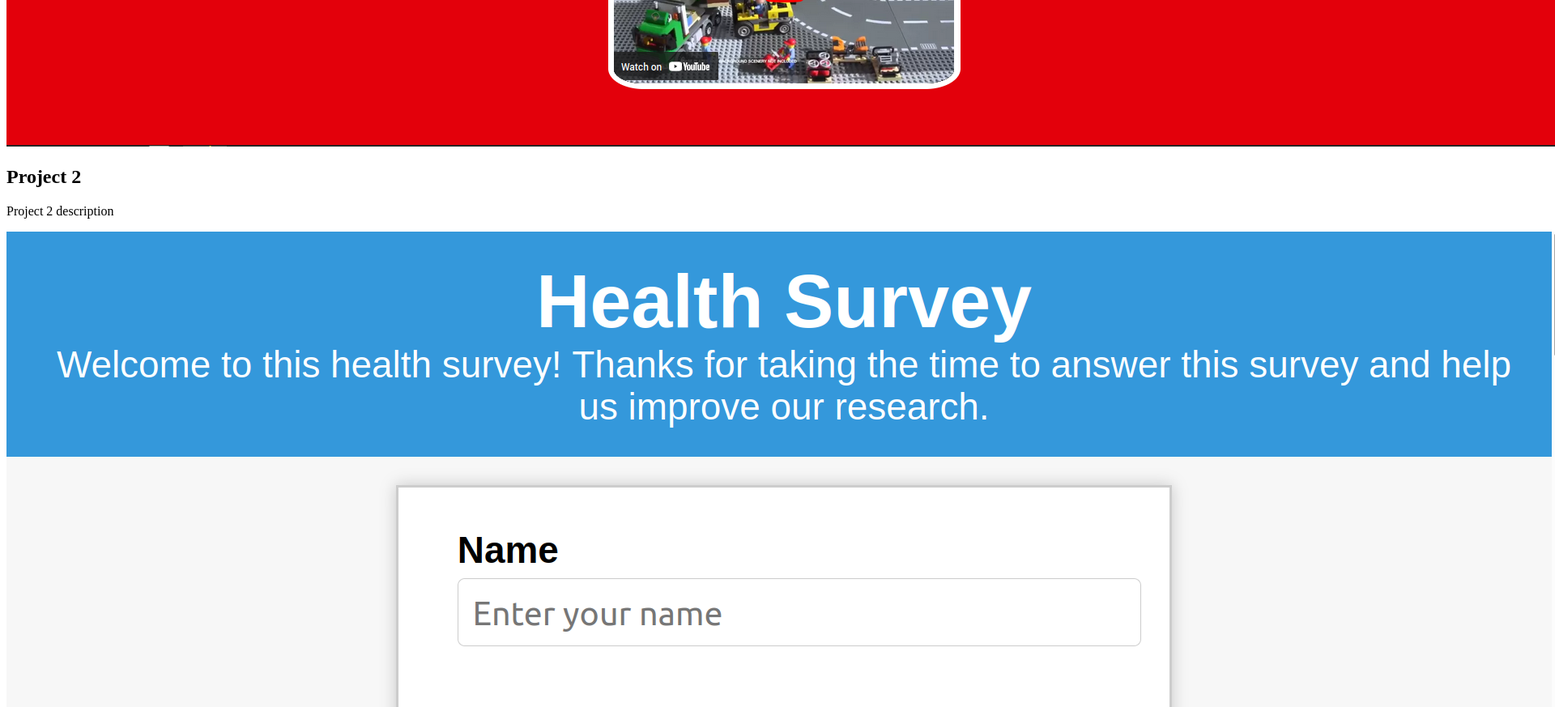
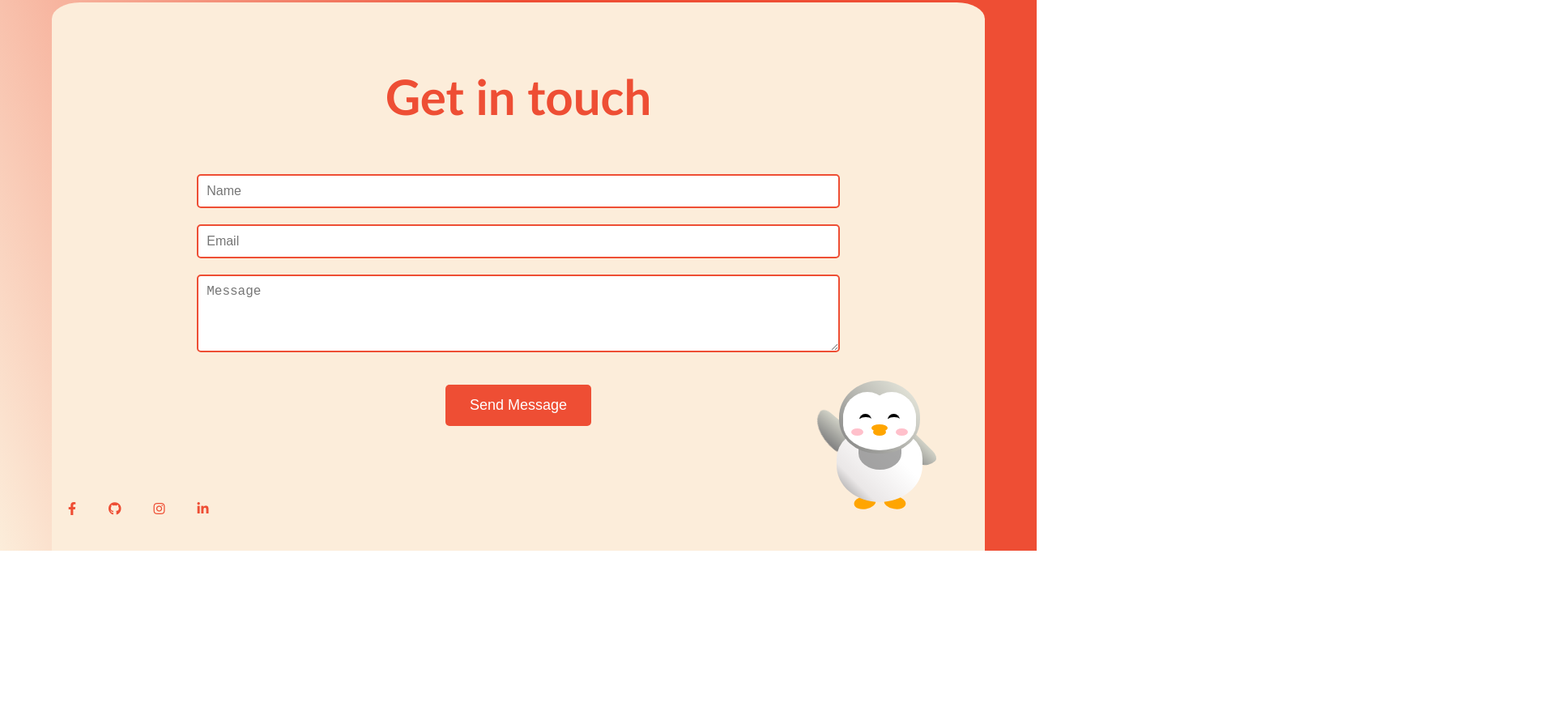
Before and after one commit to youssefnoob003/HTML, a plain HTML site: page portefolio/index.html in a window 1280 px wide. Shown: the part 1927-2800 px from the top of the page at 81% size, 1920 px wide, since content can reach past the window. After the commit the page ends 2607 px from the top, so only its background shows below. Drawn offline with Linux system fonts and the light colour scheme.

Commit message:
portefolio

```diff
--- a/portefolio/index.html
+++ b/portefolio/index.html
@@ -3,14 +3,16 @@
 
 <head>
     <link rel="stylesheet" href="styles.css">
+
+    <link rel="stylesheet" href="https://use.fontawesome.com/releases/v5.8.2/css/all.css" />
     <meta charset="UTF-8">
     <meta name="viewport" content="width=device-width, initial-scale=1.0">
     <title>Portefolio</title>
 </head>
 <nav id="navbar" class="navbar">
     <ul>
-        <li><a href="#about" class="nav-element">About</a></li>
-        <li><a href="#work" class="nav-element">Work</a></li>
+        <li><a href="#welcome-section" class="nav-element">About</a></li>
+        <li><a href="#projects" class="nav-element">Work</a></li>
         <li><a href="#contact" class="nav-element">Contact</a></li>
     </ul>
 </nav>
@@ -18,51 +20,105 @@
 <body>
     <section id="welcome-section" class="welcome-section">
         <h1>Welcome, I'm Youssef</h1>
-        <p>Web Developer</p>
+        <h2>Web Developer</h2>
     </section>
     <section id="projects" class="projects">
         <h1>Here are some of my personal projects</h1>
         <div class="project-container">
             <div class="project">
-                <div class="project1-img">
-                    <img src="https://github.com/youssefnoob003/HTML/blob/master/doc_page/sample.png?raw=true" alt="Project 1">
-                </div>
-                <h2>Project 1</h2>
-                <p>Project 1 description</p>
+                <a target="_blank" href="https://youssefnoob003.github.io/HTML/doc_page/index.html">
+                    <div class="project-img">
+                        <img src="https://github.com/youssefnoob003/HTML/blob/master/doc_page/sample.png?raw=true"
+                            alt="Project 1">
+                    </div>
+                    <h2 class="project-tile">Python documentation page</h2>
+                    <p>A simple python documentation web page created using html/css</p>
+                </a>
             </div>
             <div class="project">
-                <div class="project2-img">
-                    <img src="https://github.com/youssefnoob003/HTML/blob/master/product_page/sample.png?raw=true" alt="Project 2">
-                </div>
-                <h2>Project 2</h2>
-                <p>Project 2 description</p>
+                <a href="https://youssefnoob003.github.io/HTML/product_page/index.html" target="_blank">
+                    <div class="project-img">
+                        <img src="https://github.com/youssefnoob003/HTML/blob/master/product_page/sample.png?raw=true"
+                            alt="Project 2">
+                    </div>
+                    <h2 class="project-tile">LEGO</h2>
+                    <p>A LEGO products webpage designed by myself using html/css</p>
+                </a>
             </div>
             <div class="project">
-                <div class="project3-img">
-                    <img src="https://github.com/youssefnoob003/HTML/blob/master/survey/sample.png?raw=true" alt="Project 3">
-                </div>
-                <h2>Project 3</h2>
-                <p>Project 3 description</p>
+                <a href="https://youssefnoob003.github.io/HTML/survey/index.html" target="_blank">
+                    <div class="project-img">
+                        <img src="https://github.com/youssefnoob003/HTML/blob/master/survey/sample.png?raw=true"
+                            alt="Project 3">
+                    </div>
+                    <h2 class="project-tile">Survey</h2>
+                    <p>A health survey using html/css</p>
+                </a>
             </div>
             <div class="project">
-                <div class="project4-img">
-                    <img src="https://via.placeholder.com/150" alt="Project 4">
-                </div>
-                <h2>Project 4</h2>
-                <p>Project 4 description</p>
+                <a href="https://youssefnoob003.github.io/HTML/youtube/web.html" target="_blank">
+                    <div class="project-img">
+                        <img src="https://github.com/youssefnoob003/HTML/blob/master/youtube/Screenshot%20from%202023-11-13%2017-38-20.png?raw=true"
+                            alt="Project 4">
+                    </div>
+                    <h2 class="project-tile">Youtube</h2>
+                    <p>The youtube homepage using html/css</p>
+                </a>
             </div>
-            <div class="project">
-                <div class="project5-img">
-                    <img src="https://via.placeholder.com/150" alt="Project 5">
-                </div>
-                <h2>Project 5</h2>
-                <p>Project 5 description</p>
-            </div>
-        </div>
         </div>
     </section>
     <section id="contact" class="contact">
-
+        <div class="contact-form">
+            <h1>Get in touch</h1>
+            <form action="https://formspree.io/f/xnqoqjzr" method="POST">
+                <input type="text" name="name" placeholder="Name" class="text-input">
+                <input type="email" name="email" placeholder="Email" class="text-input">
+                <textarea name="message" rows="4" placeholder="Message" class="text-input"></textarea>
+                <input type="submit" value="Send Message" class="btn btn-dark">
+            </form>
+        </div>
+        <div class="bottom-contact">
+            <div class="social-icons">
+                <a target="_blank" href="https://www.facebook.com/profile.php?id=100006839385542">
+                    <i class="fab fa-facebook-f"></i>
+                </a>
+                <a id="profile-link" target="_blank" href="https://github.com/youssefnoob003?tab=repositories">
+                    <i class="fab fa-github"></i>
+                </a>
+                <a target="_blank" href="https://www.instagram.com/y.oussef.charfeddine/">
+                    <i class="fab fa-instagram"></i>
+                </a>
+                <a target="_blank" href="https://www.linkedin.com/in/youssef-charfeddine-02a445279/">
+                    <i class="fab fa-linkedin-in"></i>
+                </a>
+            </div>
+        <a href="https://youssefnoob003.github.io/HTML/penguin/index.html" target="_blank"><div class="penguin-container">
+            <div class="penguin">
+                <div class="penguin-head">
+                    <div class="face left"></div>
+                    <div class="face right"></div>
+                    <div class="chin"></div>
+                    <div class="eye left">
+                        <div class="eye-lid"></div>
+                    </div>
+                    <div class="eye right">
+                        <div class="eye-lid"></div>
+                    </div>
+                    <div class="blush left"></div>
+                    <div class="blush right"></div>
+                    <div class="beak top"></div>
+                    <div class="beak bottom"></div>
+                </div>
+                <div class="penguin-body">
+                    <div class="arm left"></div>
+                    <div class="arm right"></div>
+                    <div class="foot left"></div>
+                    <div class="foot right"></div>
+                </div>
+            </div>
+        </div>
+    </a>
+    </div>
     </section>
 </body>
 
--- a/portefolio/styles.css
+++ b/portefolio/styles.css
@@ -0,0 +1,491 @@
+* {
+    margin: 0;
+    padding: 0;
+    box-sizing: border-box;
+    scroll-behavior: smooth;
+}
+html {
+    padding: 0;
+    margin: 0;
+}
+
+a{
+    text-decoration: none;
+}
+
+.navbar {
+    position: fixed;
+    top: 0;
+    left: 0;
+    right: 0;
+    background-color: #ee4e34;
+    border-radius: 0% 0% 5% 5%;
+    z-index: 999;
+}
+
+.navbar a {
+    color: white;
+    font-weight: bold;
+    text-decoration: none;
+    font-family: system-ui, -apple-system, BlinkMacSystemFont, 'Segoe UI', Roboto, Oxygen, Ubuntu, Cantarell, 'Open Sans', 'Helvetica Neue', sans-serif;
+}
+
+.navbar li {
+    margin: 0 5%;
+    transition: 0.5s;
+}
+.navbar li:hover {
+    transform: translate(0, 5px);
+    transition: 0.5s;
+}
+.navbar li:hover a {
+    text-decoration: underline 2px solid white;
+}
+
+.navbar ul {
+    display: flex;
+    justify-content: flex-end;
+    align-items: center;
+    list-style: none;
+    height: 80px;
+
+}
+
+body {
+    background:linear-gradient(
+        -110deg,
+        #fcedda,
+        #ee4e34 20%,
+        #ee4e34,
+        #fcedda
+    ) ;
+padding: 0;
+margin: 0;
+}
+
+.welcome-section {
+    height: 100vh;
+
+    padding-top: 30vh;
+}
+
+.welcome-section h1 {
+    font-size: 100px;
+    text-align: center;
+    width: 50%;
+    margin: auto;
+    color: #fcedda;
+    font-weight: 900;
+    font-family: 'Gill Sans', 'Gill Sans MT', Calibri, 'Trebuchet MS', sans-serif;
+}
+
+.welcome-section h2 {
+    font-size: 60px;
+    text-align: center;
+    width: 50%;
+    margin: auto;
+    color: #fcedda8b;
+    font-weight: 500;
+    font-family: sans-serif
+}
+
+.project-container {
+    display: flex;
+    flex-wrap: wrap;
+    justify-content: center;
+}
+
+.project-img {
+    padding: 0;
+}
+.projects img {
+    width: 100%;
+    object-fit: cover;
+    margin: 0;
+    border-bottom: #ee4e34 5px solid;
+}
+
+.project {
+    width: 30%;
+    min-width: 300px;
+    margin: 50px;
+    padding: 0;
+    display: flex;
+    flex-direction: column;
+    overflow: hidden;
+    background-color: #fcedda;
+    border-radius: 5%;
+    justify-content: space-between;
+    box-shadow: 0 0 10px 0 rgba(0, 0, 0, 0.4);
+    transition: 0.5s;
+}
+
+
+.projects h1 {
+    text-align: center;
+    width: 50%;
+    margin: auto;
+    color: white;
+    font-weight: 900;
+    font-family: 'Gill Sans', 'Gill Sans MT', Calibri, 'Trebuchet MS', sans-serif;
+}
+
+.projects {
+    padding: 20px;
+    padding-top: 100px;
+}
+
+.project h2 {
+    font-size: 30px;
+    text-align: center;
+    color: #ee4e34;
+    font-weight: 700;
+    font-family: 'Lucida Sans', 'Lucida Sans Regular', 'Lucida Grande', 'Lucida Sans Unicode', Geneva, Verdana, sans-serif;
+    margin: 20px;
+    margin-top: 40px;
+}
+
+.project p {
+    font-size: 15px;
+    text-align: center;
+    color: #ee4e34;
+    font-weight: 700;
+    font-family: 'Lucida Sans', 'Lucida Sans Regular', 'Lucida Grande', 'Lucida Sans Unicode', Geneva, Verdana, sans-serif;
+    margin: 20px;
+}
+
+.project:hover {
+    transform: scale(1.1);
+    transition: 0.5s;
+}
+
+.fab {
+    color: #ee4e34;
+    margin: 20px;
+}
+
+.social-icons {
+    display: flex;
+    margin-bottom: -200px;
+}
+
+.contact {
+    background-color: #fcedda;
+    border-radius: 3% 3% 0% 0%;
+    bottom: 0;
+    margin: 5%;
+    margin-bottom: 0;
+}
+
+
+
+.contact-form {
+    padding: 80px;
+}
+
+.contact h1 {
+    font-size: 60px;
+    text-align: center;
+    color: #ee4e34;
+    font-weight: 900;
+    font-family: 'Gill Sans', 'Gill Sans MT', Calibri, 'Trebuchet MS', sans-serif;
+    margin-bottom: 50px;
+}
+
+.contact-form form {
+    display: flex;
+    flex-direction: column;
+    align-items: center;
+}
+
+.text-input {
+    width: 80%;
+    margin: 10px;
+    padding: 10px;
+    border: 2px solid #ee4e34;
+    border-radius: 5px;
+    font-size: 16px;
+}
+
+.textarea-input {
+    width: 80%;
+    margin: 10px;
+    padding: 10px;
+    border: 2px solid #ee4e34;
+    border-radius: 5px;
+    font-size: 16px;
+}
+
+.btn-dark {
+    background-color: #ee4e34;
+    color: white;
+    padding: 15px 30px;
+    font-size: 18px;
+    border: none;
+    border-radius: 5px;
+    cursor: pointer;
+    transition: background-color 0.3s ease;
+    margin-top: 30px;
+}
+
+.btn-dark:hover {
+    background-color: #ff6347; /* Change to the desired hover color */
+}
+
+@media screen and (max-width: 768px) {
+    .project {
+        width: 80%;
+        margin: 50px;
+    }
+    .project h2 {
+        font-size: 20px;
+    }
+    .project p {
+        font-size: 12px;
+    }
+    .welcome-section h1 {
+        font-size: 50px;
+    }
+    .welcome-section h2 {
+        font-size: 30px;
+    }
+    .contact-form {
+        padding: 20px;
+    }
+    .contact h1 {
+        font-size: 40px;
+    }
+    .text-input {
+        width: 100%;
+    }
+    .textarea-input {
+        width: 100%;
+    }
+    .btn-dark {
+        width: 100%;
+    }
+}
+
+
+/* penguin */
+
+:root {
+    --penguin-face: white;
+    --penguin-picorna: orange;
+    --penguin-skin: gray;
+  }
+
+
+  .penguin {
+    width: 200px;
+    height: 200px;
+    margin: 30px;
+    margin-top: 75px;
+    z-index: 100000;
+    position: relative;
+    transition: transform 1s ease-in-out 0ms;
+  }
+
+  .penguin * {
+    position: absolute;
+}
+  .penguin:active {
+    transform: scale(1.5);
+    cursor: not-allowed;
+  }
+
+  .penguin-head {
+    width: 50%;
+    height: 45%;
+    background: linear-gradient(
+      45deg,
+      var(--penguin-skin),
+      rgb(239, 240, 228)
+    );
+    border-radius: 70% 70% 65% 65%;
+    top: 10%;
+    left: 25%;
+    z-index: 1;
+  }
+
+  .face {
+    width: 60%;
+    height: 70%;
+    background-color: var(--penguin-face);
+    border-radius: 70% 70% 60% 60%;
+    top: 15%;
+  }
+
+  .face.left {
+    left: 5%;
+  }
+
+  .face.right {
+    right: 5%;
+  }
+
+  .chin {
+    width: 90%;
+    height: 70%;
+    background-color: var(--penguin-face);
+    top: 25%;
+    left: 5%;
+    border-radius: 70% 70% 100% 100%;
+  }
+
+  .eye {
+    width: 15%;
+    height: 17%;
+    background-color: black;
+    top: 45%;
+    border-radius: 50%;
+  }
+
+  .eye.left {
+    left: 25%;
+  }
+
+  .eye.right {
+    right: 25%;
+  }
+
+  .eye-lid {
+    width: 150%;
+    height: 100%;
+    background-color: var(--penguin-face);
+    top: 25%;
+    left: -23%;
+    border-radius: 50%;
+  }
+
+  .blush {
+    width: 15%;
+    height: 10%;
+    background-color: pink;
+    top: 65%;
+    border-radius: 50%;
+  }
+
+  .blush.left {
+    left: 15%;
+  }
+
+  .blush.right {
+    right: 15%;
+  }
+
+  .beak {
+    height: 10%;
+    background-color: var(--penguin-picorna);
+    border-radius: 50%;
+  }
+
+  .beak.top {
+    width: 20%;
+    top: 60%;
+    left: 40%;
+  }
+
+  .beak.bottom {
+    width: 16%;
+    top: 65%;
+    left: 42%;
+  }
+
+
+  .penguin-body {
+    width: 53%;
+    height: 45%;
+    background: linear-gradient(
+      45deg,
+      rgb(134, 133, 133) 0%,
+      rgb(234, 231, 231) 25%,
+      white 67%
+    );
+    border-radius: 80% 80% 100% 100%;
+    top: 40%;
+    left: 23.5%;
+  }
+
+  .penguin-body::before {
+    content: "";
+    position: absolute;
+    width: 50%;
+    height: 45%;
+    background-color: var(--penguin-skin);
+    top: 10%;
+    left: 25%;
+    border-radius: 0% 0% 100% 100%;
+    opacity: 70%;
+  }
+
+  .arm {
+    width: 30%;
+    height: 60%;
+    background: linear-gradient(
+      90deg,
+      var(--penguin-skin),
+      rgb(209, 210, 199)
+    );
+    border-radius: 30% 30% 30% 120%;
+    z-index: -1;
+  }
+
+  .arm.left {
+    top: 35%;
+    left: 5%;
+    transform-origin: top left;
+    transform: rotate(130deg) scaleX(-1);
+    animation: 3s linear infinite wave;
+  }
+
+  .arm.right {
+    top: 0%;
+    right: -5%;
+    transform: rotate(-45deg);
+  }
+
+  @keyframes wave {
+    10% {
+      transform: rotate(110deg) scaleX(-1);
+    }
+    20% {
+      transform: rotate(130deg) scaleX(-1);
+    }
+    30% {
+      transform: rotate(110deg) scaleX(-1);
+    }
+    40% {
+      transform: rotate(130deg) scaleX(-1);
+    }
+  }
+
+  .foot {
+    width:  15%;
+    height: 30%;
+    background-color: var(--penguin-picorna);
+    top: 85%;
+    border-radius: 50%;
+    z-index: -1;
+  }
+
+  .foot.left {
+    left: 25%;
+    transform: rotate(80deg);
+  }
+
+  .foot.right {
+    right: 25%;
+    transform: rotate(-80deg);
+  }
+
+  .contact {
+    position: relative;
+  }
+
+  .bottom-contact {
+    display: flex;
+    justify-content: space-between;
+    align-items: center;
+    margin-top: -20%;
+  }
```
